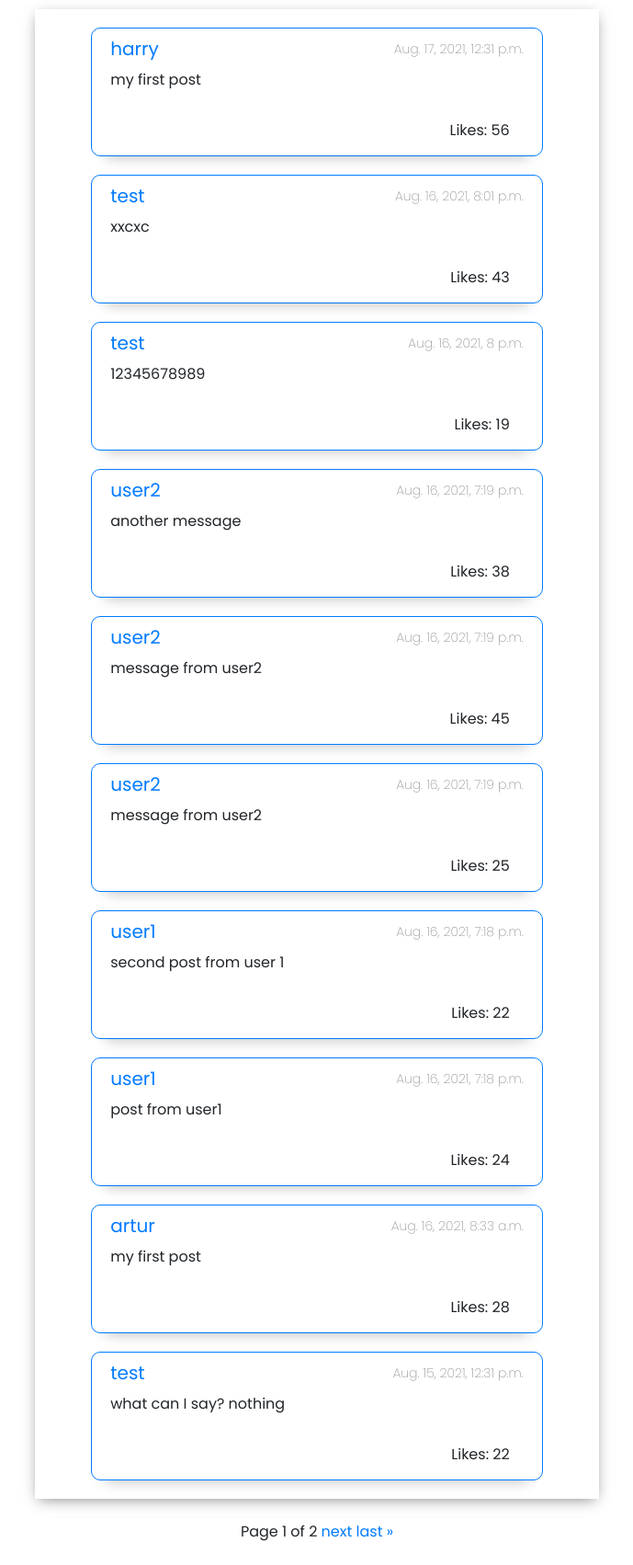
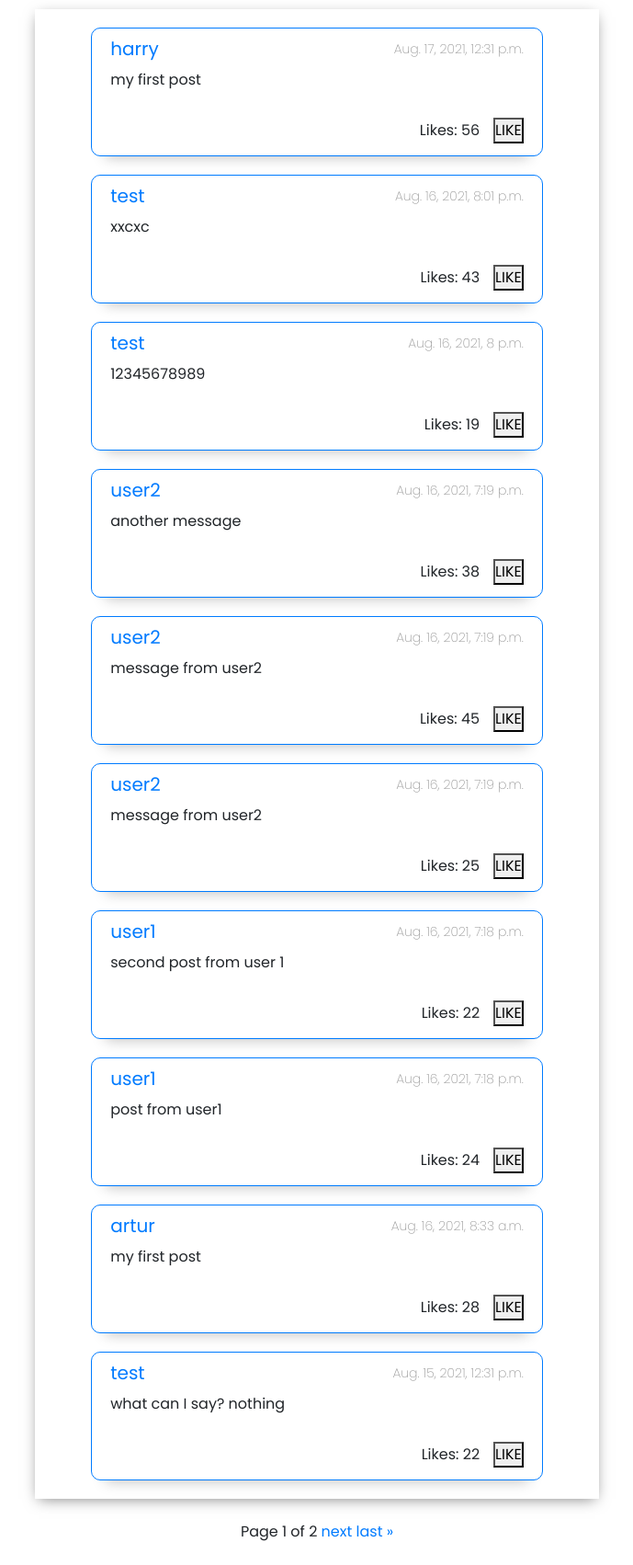
Before and after one commit to Artur-M-K/cs50-project4-network, a Django app: page / in a window 1280 px wide. Shown: the part 50-1752 px from the top of the page at 92% size, without its empty margins (295-984 px from the left). Run offline with Django 3.2, Linux system fonts and the light colour scheme; data comes from the database, SQL or seed files in the repository; both versions use the stored data as it was after the commit; some libraries are stand-ins or nearby versions.

Commit message:
added like post feature, issue=have to click twice

```diff
--- a/network/models.py
+++ b/network/models.py
@@ -16,10 +16,26 @@ class Post(models.Model):
     user = models.ForeignKey("User", on_delete=models.CASCADE)
     text = models.TextField(max_length=500)
     timestamp = models.DateTimeField(auto_now_add=True)
+    # likes = models.ManyToManyField(User, related_name='likes', blank=True)
     likes = models.IntegerField(default=0)
 
     def __str__(self):
-        return self.text, self.id
+        return self.text
+
+    # def total_likes(self):
+    #     return self.likes.count()
+
+    def serialize(self):
+        return {
+            'likes': self.likes
+        }
+
+
+class Like(models.Model):
+    user = models.ForeignKey(
+        User, on_delete=models.CASCADE, related_name="likeduser")
+    post = models.ForeignKey(
+        Post, on_delete=models.CASCADE, related_name="likedpost")
 
 
 # class UserFollowUnfollow(models.Model):
--- a/network/static/network/script.js
+++ b/network/static/network/script.js
@@ -1,14 +1,39 @@
-// const editButtons = document.querySelectorAll('#edit');
-// let data = [];
-// editButtons.forEach(button => {
+const likeButtons = document.querySelectorAll('#like');
+// const likes = document.querySelector('.post-body-likes');
+
+// likeButtons.forEach(button => {
 //     button.addEventListener('click', () => {
 //         console.log('dziala', button.dataset.id);
-//         fetch(`/edit/${button.dataset.id}`)
+//         fetch(`/like/${button.dataset.id}`)
 //         .then(response => response.json())
-//         .then(post => {
-//             data.push(post)
-//     })
+//         .then(data => {
+
+//             console.log(data)
+
+
+//         });
+
 //     })
 // })
-// document.querySelector('#id_text').innerHTML = 'ddddddd';
-// console.log(data)
+
+likeButtons.forEach(button => {
+    button.addEventListener('click', () => likePost(button.value))
+})
+
+function likePost(id) {
+    const likes = document.querySelectorAll(`[data-id="${id}"]`);
+    console.log(likes)
+    fetch(`/like/${id}`, {
+        method: 'PUT',
+        body: JSON.stringify({
+            like: true
+        })
+    });
+    fetch(`/like/${id}`)
+            .then(response => response.json())
+            .then(post => {
+              console.log(post.likes)
+              likes[0].innerHTML = 'Likes: ' + post.likes
+            });
+
+}
--- a/network/templates/network/index.html
+++ b/network/templates/network/index.html
@@ -14,10 +14,15 @@
             <p class="post-body-text">{{post.text}}</p>
             <div class="post-buttons">
                 {% if userInfo == post.user %}
-                <a href="{% url 'edit_post' id=post.id %}"><button class="btn btn-outline-primary btn-sm" id="edit"
-                        data-id={{post.id}}>Edit</button></a>
+                <a href="{% url 'edit_post' id=post.id %}"><button class="btn btn-outline-primary btn-sm"
+                        id="edit">Edit</button></a>
                 {% endif %}
-                <div class="post-body-likes">Likes: {{post.likes}}</div>
+                <div class="post-body-likes" data-id={{post.id}}>Likes: {{post.likes}}</div>
+                <form action="{% url 'like' post.id %}" method="POST">
+                    {% csrf_token %}
+                    <button id="like" value={{post.id}} name="like" type="submit">LIKE</button>
+                </form>
+
             </div>
         </div>
         {% endfor %}
--- a/network/urls.py
+++ b/network/urls.py
@@ -17,5 +17,5 @@ urlpatterns = [
 
     # API
     path("followers/<int:id>", views.followers, name="followers"),
-    # path("edit/<int:id>", views.edit_post, name="edit")
+    path("like/<int:id>", views.like_post, name="like")
 ] + static(settings.MEDIA_URL, document_root=settings.MEDIA_ROOT)
--- a/network/views.py
+++ b/network/views.py
@@ -1,3 +1,4 @@
+import json
 from django.core.paginator import Paginator
 from django.contrib.auth import authenticate, login, logout
 from django.contrib.auth.decorators import login_required
@@ -5,12 +6,12 @@ from django.forms import ModelForm
 from django.db import IntegrityError
 from django.http import HttpResponse, HttpResponseRedirect
 from django.http.response import JsonResponse
-from django.shortcuts import redirect, render
+from django.shortcuts import redirect, render, get_object_or_404
 from django.urls import reverse
 from django.views.decorators.csrf import csrf_exempt
 from django.core.serializers import serialize
 
-from .models import User, Post
+from .models import User, Post, Like
 
 
 class CreatePost(ModelForm):
@@ -26,6 +27,7 @@ def index(request):
     paginator = Paginator(posts, 10)
     page_number = request.GET.get('page')
     page_obj = paginator.get_page(page_number)
+
     return render(request, "network/index.html", {
         "posts": page_obj,
         "userInfo": user,
@@ -66,15 +68,6 @@ def edit_user_post(request, id):
         'id': id
 
     })
-
-
-# @csrf_exempt
-# @login_required
-# def edit_post(request, id):
-#     post = Post.objects.filter(pk=id)
-#     post_json = serialize("json", post, fields=('user', 'text'))
-#     if request.method == 'GET':
-#         return HttpResponse(post_json, content_type="application/json")
 
 
 @login_required
@@ -123,6 +116,46 @@ def followers(request, id):
         else:
             user.following.add(currentUser.id)
     return HttpResponseRedirect(reverse(user_info, args=[user.id]))
+
+
+@csrf_exempt
+def like_post(request, id):
+    # post = get_object_or_404(Post, id=request.POST.get('like'))
+    # postView = Post.objects.get(id=id)
+    # liked = False
+    # # if request.method == "PUT":
+    # #     data = json.loads(request.body)
+    # if post.likes.filter(id=request.user.id).exists():
+    #     # if data.get('like'):
+    #     post.likes.remove(request.user)
+    #     liked = False
+    #     return JsonResponse(post.likes.count(), safe=False)
+    # else:
+    #     post.likes.add(request.user)
+    #     liked = True
+    # # post.save()
+    #     return JsonResponse(post.likes.count(), safe=False)
+    # if request.method == "GET":
+    #     return JsonResponse(post.serialize(), status=201)
+    #     # return JsonResponse(post.likes.count(), safe=False)
+    # return HttpResponse(status=204)
+    post = Post.objects.get(id=id)
+
+    if request.method == "GET":
+        return JsonResponse(post.serialize())
+
+    elif request.method == "PUT":
+        data = json.loads(request.body)
+        print(data.get("like"))
+        if data.get("like"):
+            Like.objects.create(user=request.user, post=post)
+            post.likes = Like.objects.filter(post=post).count()
+            post.save()
+        else:  # unlike
+            Like.objects.filter(user=request.user, post=post).delete()
+            post.likes = Like.objects.filter(post=post).count()
+            post.save()
+    return HttpResponse(status=204)
 
 
 def login_view(request):
```
Also changed, not shown: db.sqlite3, network/migrations/0013_auto_20210818_2103.py (added), network/migrations/0014_auto_20210819_1038.py (added).
